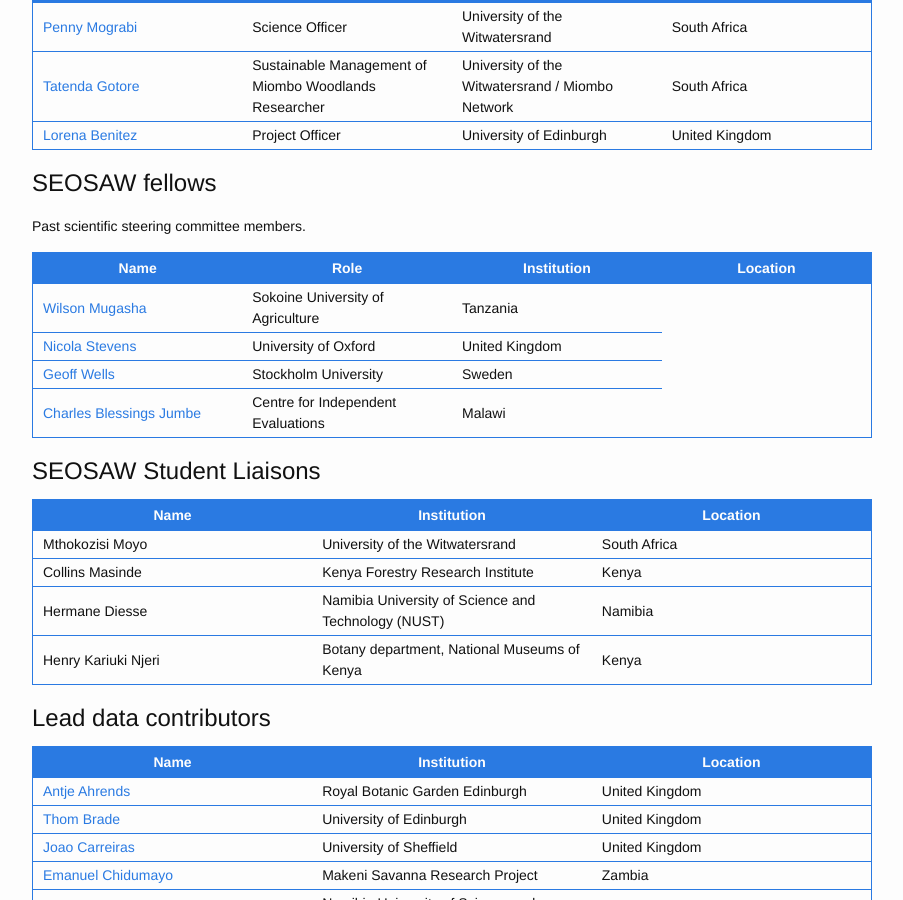
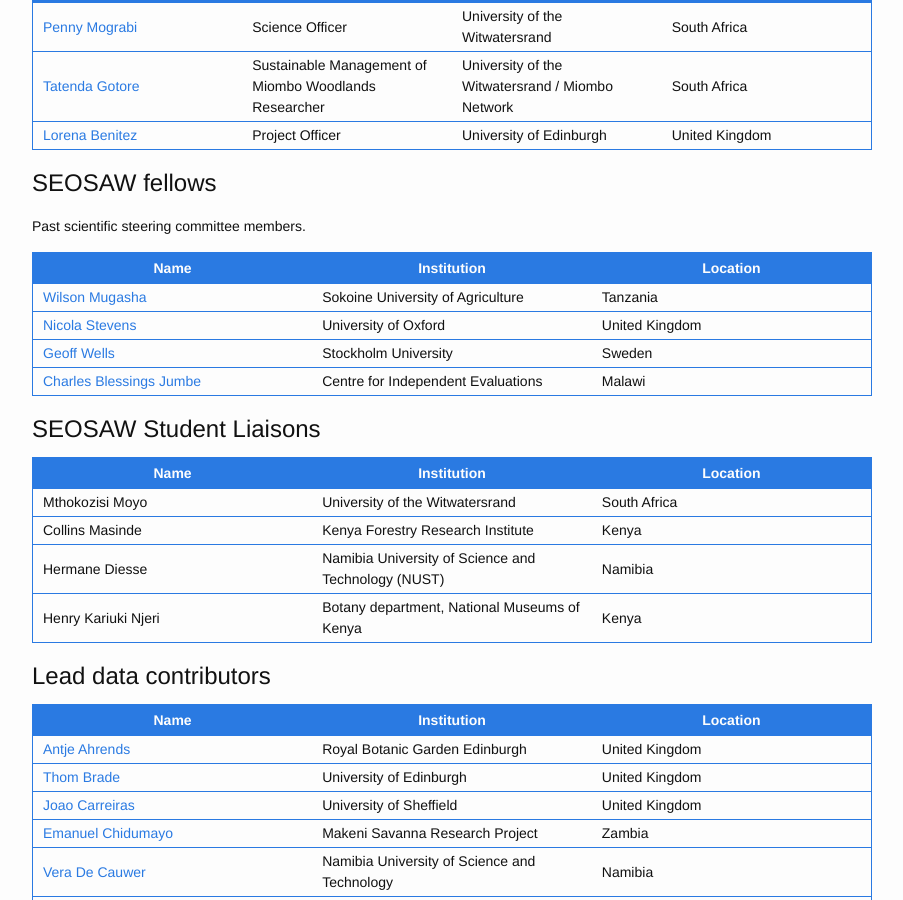
Before and after one commit to seosaw/seosaw.github.io, a Jekyll site: the page built from people.md, in a window 1280 px wide and 900 px high, scrolled down 1023 px. Shown: the whole window, without its empty margins (188-1091 px from the left). Built offline with Jekyll 4.4.1, drawn with Linux system fonts in a browser that asks for light colours; nearby versions of some CDN libraries.

Commit message:
removed Role from SEOSAW fellows table headings

```diff
--- a/people.md
+++ b/people.md
@@ -148,7 +148,6 @@
 <thead>
 <tr id='tableHeader'>
 <th>Name</th>
-<th>Role</th>
 <th>Institution</th>
 <th>Location</th>
 </tr>
```
